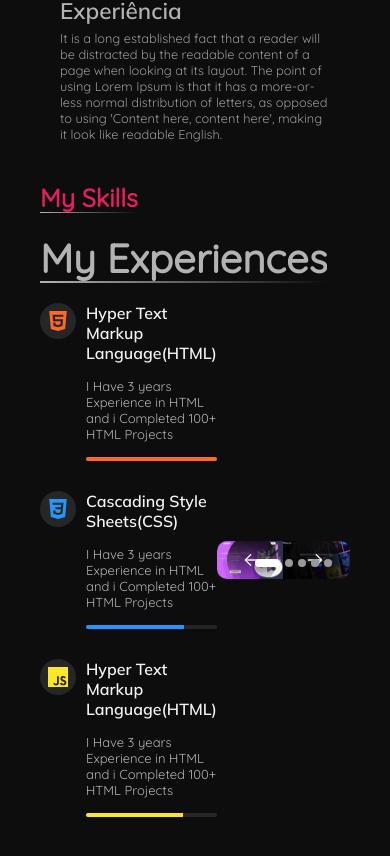
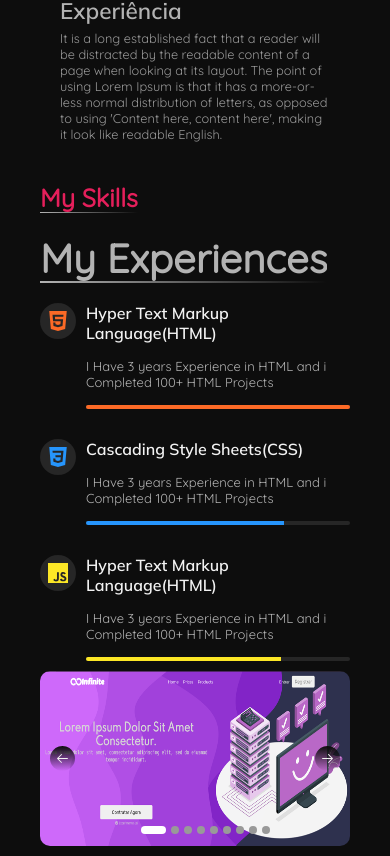
Before and after one commit to Jackson-SM/Portfolio, a React (Vite) app: page / in a window 390 px wide. Shown: the part 1540-2396 px from the top of the page. Before the commit the page ends 2367 px from the top, so only its background shows below. Built offline with nearby package versions, Linux system fonts and the light colour scheme.

Commit message:
feat: responsive skills and carousel

```diff
--- a/src/components/Carousel/styles.ts
+++ b/src/components/Carousel/styles.ts
@@ -104,4 +104,14 @@ export const ButtonNextBack = styled('button', {
     height: 20,
     color: '$text',
   },
+
+  '@medium': {
+    height: 25,
+    width: 25,
+
+    '& svg': {
+      width: 15,
+      height: 15,
+    },
+  },
 });
--- a/src/pages/Home/components/SectionSkillsTwo/index.tsx
+++ b/src/pages/Home/components/SectionSkillsTwo/index.tsx
@@ -61,7 +61,7 @@ function SectionSkillsTwo() {
             knowledgeAmount={74}
           />
         </ContentSkillsSection>
-        <Carousel items={projects} itemsPerScroll={2} />
+        <Carousel items={projects} />
       </ContentSectionTwo>
     </ContainerSectionTwo>
   );
--- a/src/pages/Home/components/SectionSkillsTwo/styles.ts
+++ b/src/pages/Home/components/SectionSkillsTwo/styles.ts
@@ -17,6 +17,16 @@ export const ContentSectionTwo = styled('div', {
   display: 'flex',
   justifyContent: 'space-around',
   alignItems: 'center',
+  gap: 10,
+
+  '@large': {
+    flexDirection: 'column',
+    alignItems: 'start',
+  },
+
+  '@medium': {
+    alignItems: 'center',
+  },
 });
 
 export const ContentSkillsSection = styled('div', {
```
